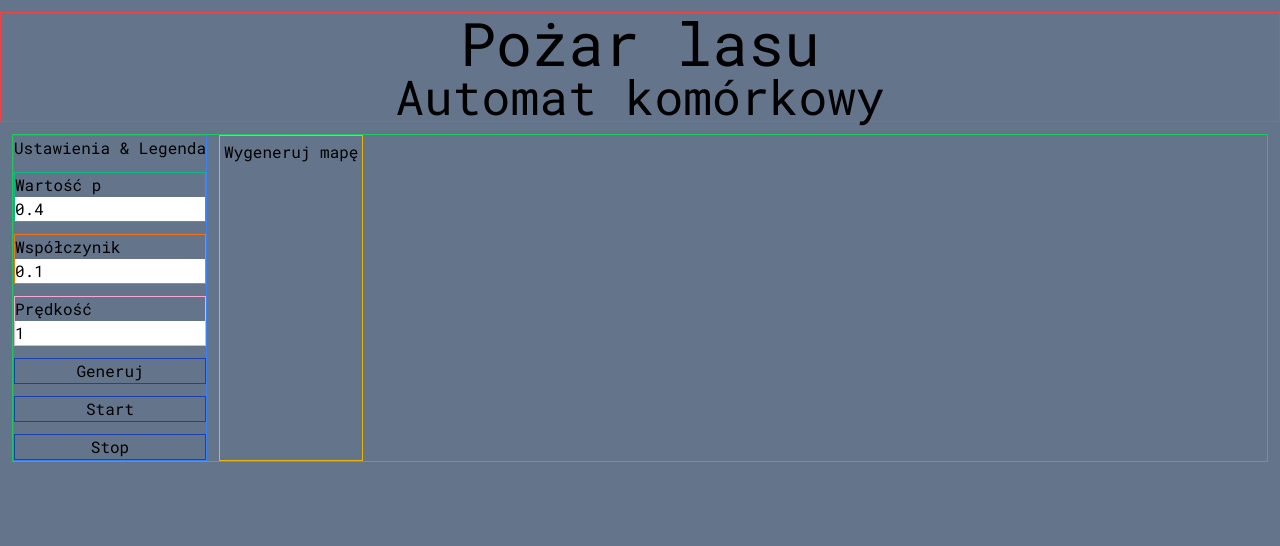
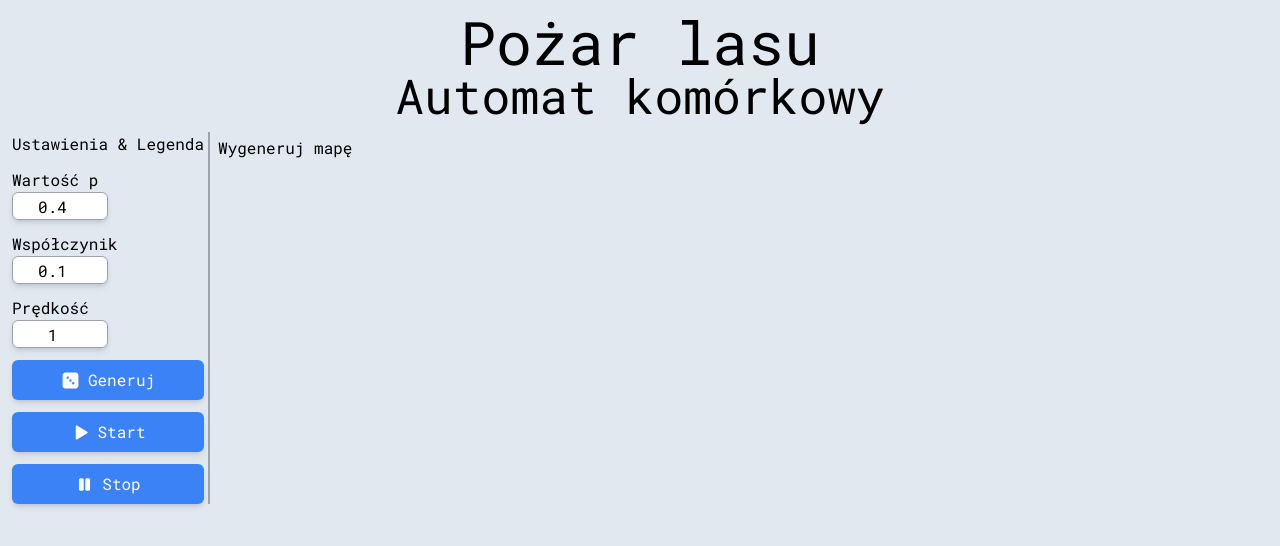
Before and after one commit to ArkadiuszWitasik/Forest-fire-CA, a React (Vite) app: page / in a window 1280 px wide. Shown: the top 546 px of the page. Built offline with nearby package versions, Linux system fonts and the light colour scheme.

Commit message:
Add styles

```diff
--- a/package.json
+++ b/package.json
@@ -10,7 +10,8 @@
 		"preview": "vite preview"
 	},
 	"dependencies": {
-		"@headlessui/react": "^2.2.0",
+		"@mantine/core": "^7.15.2",
+		"@mantine/hooks": "^7.15.2",
 		"@tabler/icons-react": "^3.26.0",
 		"react": "^18.3.1",
 		"react-dom": "^18.3.1"
--- a/src/App.jsx
+++ b/src/App.jsx
@@ -2,7 +2,6 @@ import { useState } from 'react';
 import Grid from './components/Grid';
 import ControlPanel from './components/ControlPanel';
 import generateGrid from './functions/generateGrid';
-import { Button } from '@headlessui/react';
 
 function App() {
 	const [p, setP] = useState(0.4);
@@ -12,11 +11,11 @@ function App() {
 
 	return (
 		<>
-			<div className="mt-3 border border-red-500 flex flex-col items-center">
+			<div className="mt-3 flex flex-col items-center">
 				<div className="text-6xl">Pożar lasu</div>
 				<div className="text-5xl">Automat komórkowy</div>
 			</div>
-			<div className="mx-3 border border-green-500 flex gap-3">
+			<div className="mx-3 flex gap-1">
 				<ControlPanel
 					p={p}
 					setP={setP}
--- a/src/components/Cell.jsx
+++ b/src/components/Cell.jsx
@@ -18,10 +18,16 @@ const Cell = ({ type }) => {
 		<div
 			className={`w-[24px] h-[24px] ${cellBackground} flex justify-center items-center mt-1`}
 		>
-			{type === 3 && <IconBackground size={16} />}
-			{type === 0 && <IconChristmasTreeFilled size={16} />}
-			{type === 1 && <IconChristmasTreeFilled size={16} />}
-			{type === 2 && <IconChristmasTreeFilled size={16} />}
+			{type === 3 && <IconBackground size={16} className="text-amber-900" />}
+			{type === 0 && (
+				<IconChristmasTreeFilled size={16} className="text-teal-900" />
+			)}
+			{type === 1 && (
+				<IconChristmasTreeFilled size={16} className="text-red-900" />
+			)}
+			{type === 2 && (
+				<IconChristmasTreeFilled size={16} className="text-gray-900" />
+			)}
 		</div>
 	);
 };
--- a/src/components/ControlPanel.jsx
+++ b/src/components/ControlPanel.jsx
@@ -1,5 +1,11 @@
 import React from 'react';
-import { Input, Button } from '@headlessui/react';
+
+import {
+	IconDice3Filled,
+	IconPlayerPauseFilled,
+	IconPlayerPlayFilled,
+} from '@tabler/icons-react';
+import '../index.css';
 
 const ControlPanel = ({
 	p,
@@ -11,64 +17,76 @@ const ControlPanel = ({
 	generateFn,
 	setGrid,
 }) => {
+	const inputStyles =
+		'w-[50%] rounded-md text-center h-7 border border-gray-400 shadow-md ';
+	const buttonStyles =
+		'shadow-md rounded-md h-10 flex justify-center items-center gap-2 text-white bg-blue-500 hover:bg-blue-400';
+
 	return (
-		<div className="border border-blue-500 flex flex-col gap-3">
+		//"border border-blue-500 flex flex-col gap-3"
+		<div className="border-r-gray-400 border-r-2 flex flex-col gap-3 pr-1">
 			<div>Ustawienia & Legenda</div>
-			<div className="border border-emerald-500">
+			{/*"border border-emerald-500"*/}
+			<div>
 				<p>Wartość p</p>
-				<Input
+				<input
 					type="number"
 					defaultValue={p}
 					step={0.1}
 					max={1}
 					min={0}
 					onChange={(e) => setP(e.currentTarget.value)}
-					className="w-full"
+					className={inputStyles}
 				/>
 			</div>
-			<div className="border border-orange-500">
+			<div>
 				<p>Współczynik</p>
-				<Input
+				<input
 					type="number"
 					defaultValue={factor}
 					step={0.1}
 					max={1}
 					min={0}
 					onChange={(e) => setFactor(e.currentTarget.value)}
-					className="w-full"
+					className={inputStyles}
 				/>
 			</div>
-			<div className="border border-pink-300">
+			<div>
 				<p>Prędkość</p>
-				<Input
+				<input
 					type="number"
 					defaultValue={speed}
 					step={0.25}
 					min={0.25}
 					max={2}
 					onChange={(e) => setSpeed(e.currentTarget.value)}
-					className="w-full"
+					className={inputStyles}
 				/>
 			</div>
-			<Button
-				className="border border-blue-800"
+			<button
+				className={buttonStyles}
 				onClick={() => {
 					setGrid(() => generateFn());
 				}}
 			>
+				<IconDice3Filled size={19} />
 				Generuj
-			</Button>
-			<Button
-				className="border border-blue-800"
+			</button>
+			<button
+				className={buttonStyles}
 				onClick={() => {
 					console.log('p', p);
 					console.log('factor', factor);
 					console.log('speed', speed);
 				}}
 			>
+				<IconPlayerPlayFilled size={19} />
 				Start
-			</Button>
-			<Button className="border border-blue-800">Stop</Button>
+			</button>
+			<button className={buttonStyles}>
+				<IconPlayerPauseFilled size={19} />
+				Stop
+			</button>
 		</div>
 	);
 };
--- a/src/components/Grid.jsx
+++ b/src/components/Grid.jsx
@@ -3,7 +3,7 @@ import Cell from './Cell';
 
 const Grid = ({ grid }) => {
 	return (
-		<div className="border border-yellow-500 p-1 flex flex-wrap gap-1">
+		<div className="p-1 flex flex-wrap gap-1">
 			{grid
 				? grid.map((row, rowIndex) => (
 						<div key={rowIndex}>
--- a/src/main.jsx
+++ b/src/main.jsx
@@ -1,9 +1,12 @@
 import { createRoot } from 'react-dom/client';
 import './index.css';
 import App from './App.jsx';
+import { MantineProvider } from '@mantine/core';
 
 createRoot(document.getElementById('root')).render(
-	<div className="bg-slate-500 w-screen h-screen flex flex-col gap-3">
-		<App />
-	</div>
+	<MantineProvider>
+		<div className="bg-slate-200 w-screen h-screen flex flex-col gap-3">
+			<App />
+		</div>
+	</MantineProvider>
 );
```
Also changed, not shown: 1 other file (tests, documents, lock files or other folders).
